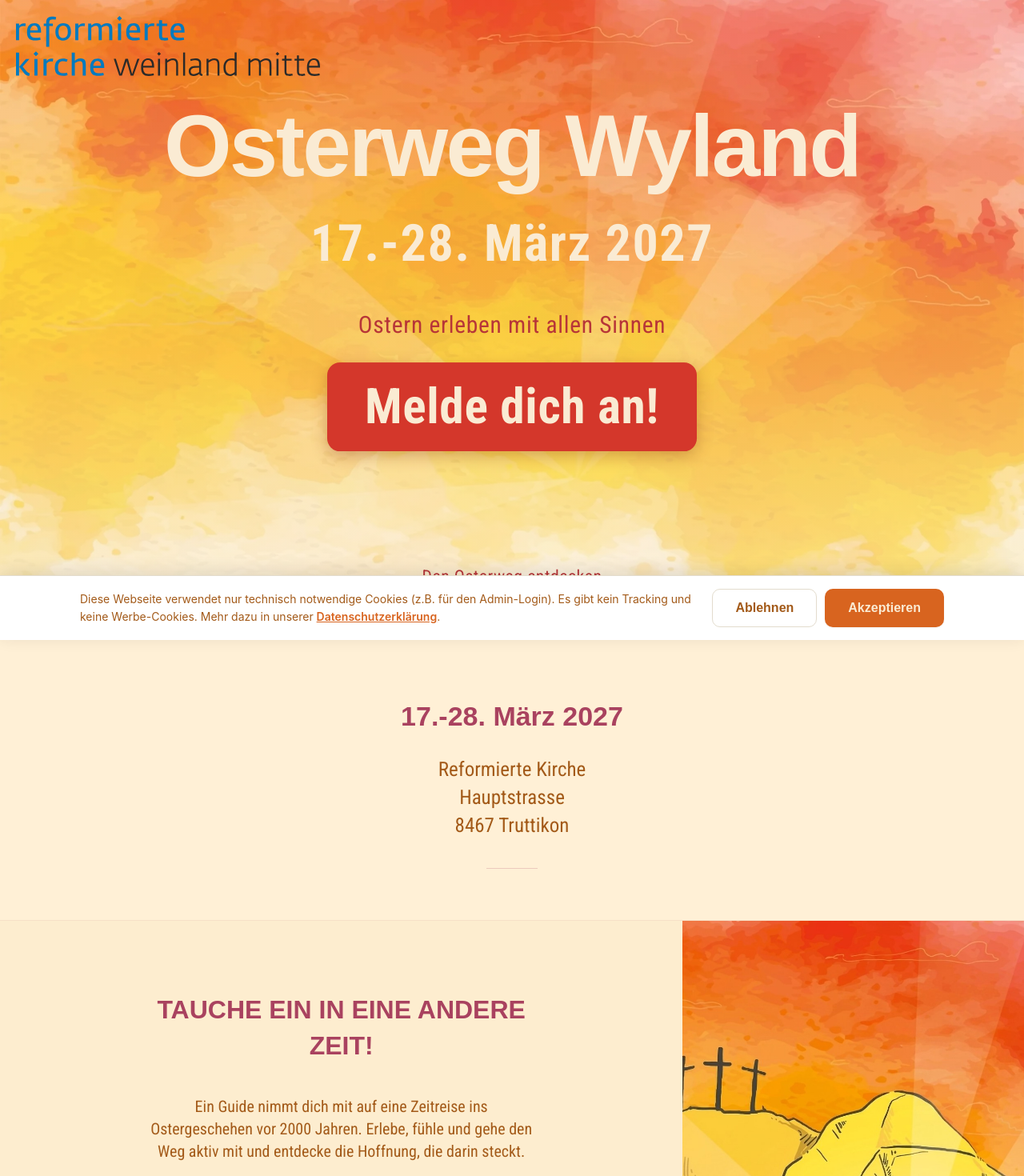
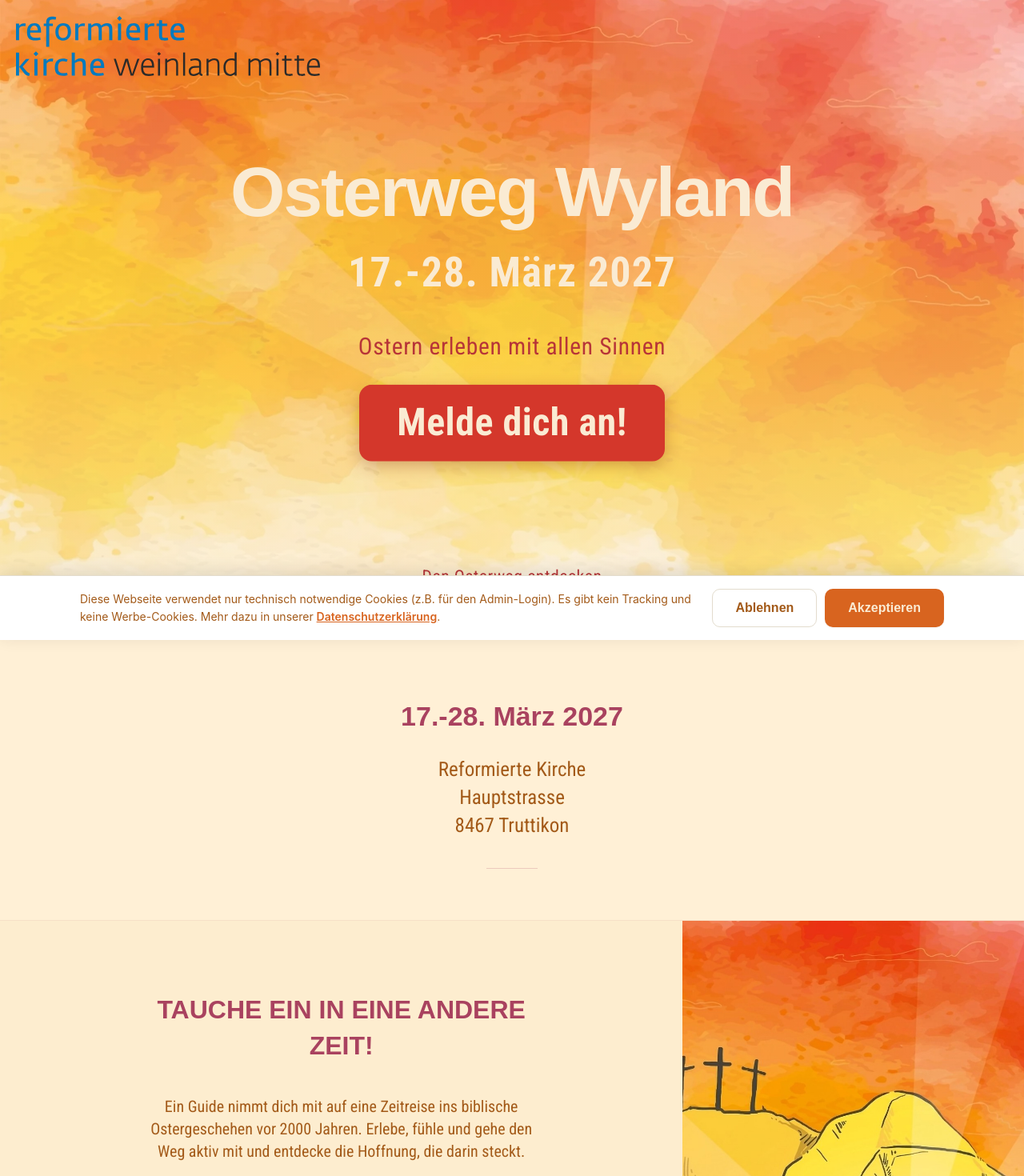
Before and after one commit to Fababum/kirche, a React (Vite) app: page / in a window 1280 px wide. Shown: the top 1470 px of the page at 80% size. Built offline with nearby package versions, Linux system fonts and the light colour scheme; no server answers.

Commit message:
fix: adjust layout and font sizing for hero section on HomePage

```diff
--- a/src/data/content.js
+++ b/src/data/content.js
@@ -26,7 +26,7 @@ export const eventInfo = {
   },
   claim: "Ostern erleben mit allen Sinnen",
   introHeading: "Tauche ein in eine andere Zeit!",
-  intro: "Ein Guide nimmt dich mit auf eine Zeitreise ins Ostergeschehen vor 2000 Jahren. Erlebe, fühle und gehe den Weg aktiv mit und entdecke die Hoffnung, die darin steckt.",
+  intro: "Ein Guide nimmt dich mit auf eine Zeitreise ins biblische Ostergeschehen vor 2000 Jahren. Erlebe, fühle und gehe den Weg aktiv mit und entdecke die Hoffnung, die darin steckt.",
   introInvite: "Komm vorbei: ob allein, mit der Familie, in der Gruppe oder mit der Schul- und Untiklasse.",
   introKafi: "Nach dem Rundgang: Zeit für ein Getränk und Begegnung im «Kafi i de Chile». Das Kafi ist während der Führungszeiten geöffnet.",
 };
@@ -88,7 +88,7 @@ export const volunteerAreas = [
     key: "guide",
     title: "Guide",
     period: "Schulungen ab Januar 2027",
-    description: "Führe Besucher durch den Osterweg. Bist du aufgeschlossen und hast Freude daran, andere mitzunehmen? Vorab wirst du geschult und erhältst ein fertiges Manuskript für deine Tour. Über ein Tablet steuerst du ganz einfach die passenden Effekte und Einspielfilme. Die Termine für die Schulung erfährst du rechtzeitig. Probelauf für Guides am 13./14. März 2027.",
+    description: "Magst du es, die Ostergeschichte freudig und mit Begeisterung anderen weiterzuerzählen? Dann bist du hier genau richtig! Ausgerüstet mit einem Tablet führst du die Besucher durch den Rundgang des Osterwegs. Mehr dazu erfährst du an einer kurzen Schulung ab Januar 2027. Probelauf für Guides: 13./14. März 2027.",
     contacts: [
       { name: "Thomas Guler", phone: "079 605 23 50", email: "thomas.guler@kirche-wm.ch" },
     ],
@@ -106,7 +106,7 @@ export const volunteerAreas = [
     key: "gastgeber",
     title: "Gastgeber / Host",
     period: "17.-28. März 2027",
-    description: "Nach jeder Führung machst du einen Rundgang durch die Räumlichkeiten und richtest alles wieder für die neue Gruppe her. Diese Tätigkeit hat eine bedeutende Wirkung.",
+    description: "Nach jeder Führung machst du einen Rundgang durch die Räumlichkeiten und richtest alles wieder für die neue Gruppe her. Diese Aufgabe ist besonders wichtig!",
     contacts: [
       { name: "Thomas Guler", phone: "079 605 23 50", email: "thomas.guler@kirche-wm.ch" },
     ],
@@ -115,7 +115,7 @@ export const volunteerAreas = [
     key: "aufbau",
     title: "Aufbau + Dekoration",
     period: "8.-12. März 2027",
-    description: "Wir suchen helfende Hände für die Montage und Aufbau der Ausstellungsmodule sowie das Verlegen von Kabeln und Installieren von Licht- und Tontechnik.",
+    description: "Wir suchen helfende Hände für die Montage und den Aufbau der Ausstellungsmodule und die Dekos.",
     contacts: [
       { name: "Anita Spengler und Beat Graf", phone: "079 850 67 68", email: "beat.graf@kirche-wm.ch" },
     ],
@@ -124,7 +124,7 @@ export const volunteerAreas = [
     key: "abbau",
     title: "Abbau",
     period: "29. März 2027 (Ostermontag)",
-    description: "Nach dem Osterweg muss alles zurückgebaut und verstaut werden. Auch hier brauchen wir ein paar Hände, die mitanpacken, zurückbringen, einpacken und einlagern. Bist du praktisch veranlagt?",
+    description: "Nach dem Osterweg muss alles zurückgebaut und verstaut werden. Hier brauchen wir ein paar geschickte Hände, die bereit sind mitanzupacken!",
     contacts: [
       { name: "Anita Spengler und Beat Graf", phone: "079 850 67 68", email: "beat.graf@kirche-wm.ch" },
     ],
@@ -133,7 +133,7 @@ export const volunteerAreas = [
     key: "gebets-team",
     title: "Gebets-Team",
     period: "",
-    description: "Wir bauen ein Gebetsteam auf, das das gesamte Projekt im Gebet mitträgt, damit alles reibungslos klappt und Menschen berührt werden. Möchtest du mitbeten? Egal ob regelmässig oder flexibel: Deine Unterstützung zählt! Melde dich, wenn du dabei sein möchtest.",
+    description: "Wir bauen ein Gebetsteam auf, das das gesamte Projekt im Gebet mitträgt und dafür betet, dass alles reibungslos klappt und Menschen berührt werden. Möchtest du mitbeten? Egal ob regelmässig oder punktuell: Deine Unterstützung zählt! Melde dich, wenn du dabei sein möchtest. Das Gebetsteam trifft sich alle 14 Tage, dienstags jeweils um 19.00 Uhr in der Kirche Truttikon. Termine siehe auf der Homepage der ref. Kirche Weinland Mitte → Gemeindegebet.",
     contacts: [],
   },
 ];
@@ -141,7 +141,7 @@ export const volunteerAreas = [
 export const downloadSection = {
   heading: "Werbematerial",
   title: "Flyer herunterladen",
-  text: "Flyer, Plakat und Banner. Weitergeben und Veröffentlichen.",
+  text: "Flyer, Plakat und Banner zum Weitergeben und Veröffentlichen.",
   linkHref: "/downloads/osterweg_wyland_flyer.zip",
   linkLabel: "Flyer herunterladen",
 };
--- a/src/pages/HomePage.css
+++ b/src/pages/HomePage.css
@@ -186,7 +186,7 @@
 .home-page .hero__title {
   position: absolute;
   z-index: 1;
-  top: 43%;
+  top: 48%;
   left: 5%;
   right: 5%;
   text-align: center;
@@ -196,7 +196,7 @@
 .home-page .hero__date-splash {
   margin-top: clamp(12px, 1.2vw, 16px);
   color: #faebd3;
-  font: 700 clamp(24px, 5vw, 70px)/1.5 var(--font);
+  font: 700 clamp(24px, min(5vw, 6.5vh), 70px)/1.5 var(--font);
   letter-spacing: 0.025em;
   white-space: nowrap;
 }
@@ -204,7 +204,9 @@
 .home-page .hero h1 {
   max-width: none;
   margin: 0;
-  font: 700 clamp(24px, 8.5vw, 120px)/1.08 var(--font-heading);
+  /* Auch an der Höhe begrenzen, damit der Titel auf breiten, niedrigen
+     Desktop-Bildschirmen nicht ins Logo oben links ragt. */
+  font: 700 clamp(24px, min(8.5vw, 11vh), 120px)/1.08 var(--font-heading);
   white-space: nowrap;
   letter-spacing: -0.025em;
   text-transform: none;
@@ -232,7 +234,7 @@
   font-weight: 700;
   text-transform: none;
   letter-spacing: 0.01em;
-  font-size: clamp(28px, 4.8vw, 66px);
+  font-size: clamp(28px, min(4.8vw, 6vh), 66px);
   line-height: 1.1;
   box-shadow: 0 6px 20px rgba(120, 30, 10, 0.3);
 }
```
